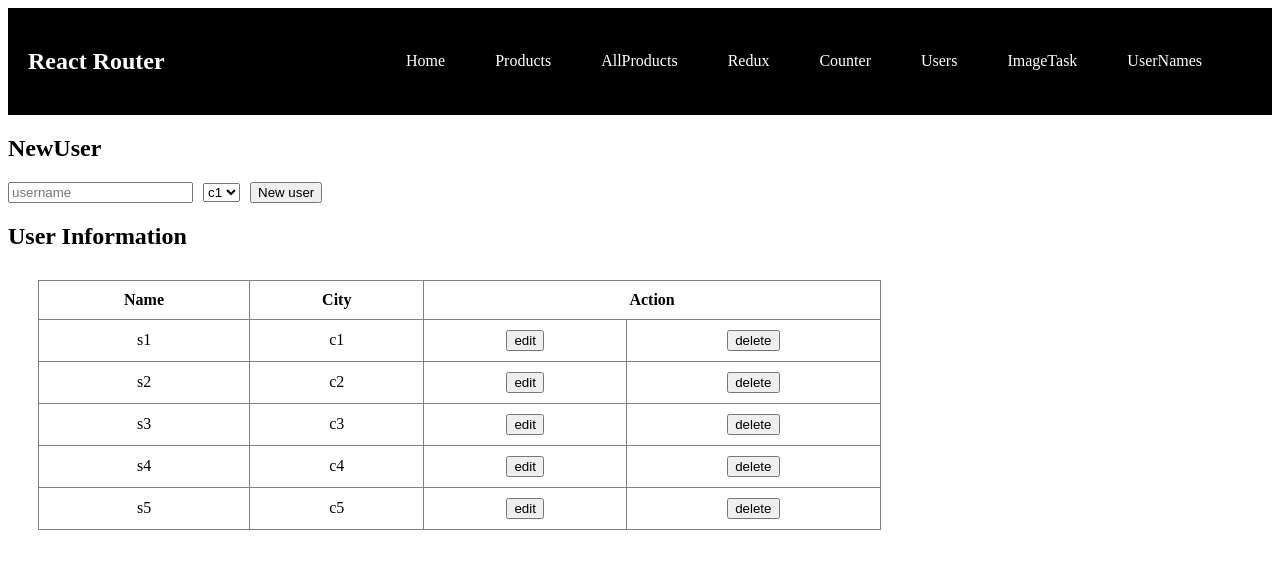
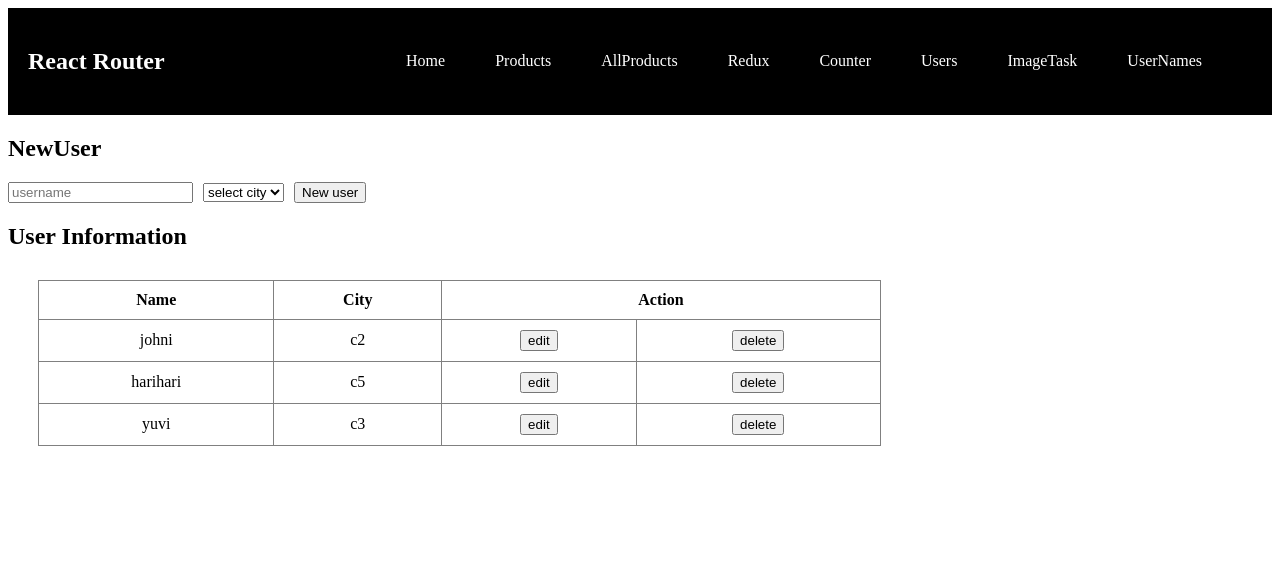
Before and after one commit to raguraman6066/basic-react-pro, a React (Vite) app: page /jsonserver in a window 1280 px wide. Shown: the top 568 px of the page. Built offline with nearby package versions, Linux system fonts and the light colour scheme; data requests are answered from the project's data file.

Commit message:
added axios crud

```diff
--- a/db.json
+++ b/db.json
@@ -1,12 +1,22 @@
 {
-    "result":[
-        {"name":"s1","city":"c1"},
-        {"name":"s2","city":"c2"},
-        {"name":"s3","city":"c3"},
-        {"name":"s4","city":"c4"},
-        {"name":"s5","city":"c5"}
-    ],
-    "data":{
-        "dummy":""
+  "result": [
+    {
+      "id": "f0f4",
+      "name": "johni",
+      "city": "c2"
+    },
+    {
+      "id": "0aa9",
+      "name": "harihari",
+      "city": "c5"
+    },
+    {
+      "id": "b16c",
+      "name": "yuvi",
+      "city": "c3"
     }
+  ],
+  "data": {
+    "dummy": ""
+  }
 }
--- a/src/App.jsx
+++ b/src/App.jsx
@@ -26,6 +26,7 @@ import { ReduxHome } from "./redux/ReduxHome";
 import { ProductDetails } from "./components/product-details/ProductDetails";
 import { Users } from "./components/json-server/Users";
 import { NewUser } from "./components/json-server/NewUser";
+import { UserHome } from "./components/json-server/UserHome";
 
 function App() {
   return (
@@ -44,15 +45,7 @@ function App() {
         <Route path={"/counter"} element={<Counter />} />
         <Route path={"/imagetask"} element={<ImageTask />} />
         <Route path={"/redux"} element={<ReduxHome />} />
-        <Route
-          path={"/jsonserver"}
-          element={
-            <div>
-              <NewUser />
-              <Users />
-            </div>
-          }
-        />
+        <Route path={"/jsonserver"} element={<UserHome />} />
         <Route path={"/productdetails/:id"} element={<ProductDetails />} />
         <Route path={"/usernames"} element={<UserNames />} />
         <Route path="*" element={<PageNotFound />}></Route>
--- a/src/components/json-server/NewUser.jsx
+++ b/src/components/json-server/NewUser.jsx
@@ -1,22 +1,75 @@
-import React from "react";
+import axios from "axios";
+import React, { useState } from "react";
 
-export const NewUser = () => {
+export const NewUser = ({
+  getUsers,
+  user,
+  isNewUser,
+  newuser,
+  setIsNewUser,
+  setnewuser,
+}) => {
+  function addNewUser() {
+    console.log(newuser);
+    axios
+      .post("http://localhost:3000/result", newuser)
+      .then((res) => {
+        console.log("success", res);
+        alert("new user created");
+        getUsers();
+        setnewuser({ name: "", city: "" });
+      })
+      .catch((error) => {
+        alert("newuser is not created");
+      });
+  }
+
+  function updateUser() {
+    axios
+      .put(`http://localhost:3000/result/${newuser.id}`, newuser)
+      .then((res) => {
+        console.log("success", res);
+        alert("user updated ");
+        getUsers();
+        setnewuser({ name: "", city: "" });
+        setIsNewUser(true);
+      })
+      .catch((error) => {
+        alert("newuser is not created");
+      });
+  }
+
   return (
     <div>
-      <h2>NewUser</h2>
+      <h2>{isNewUser ? "NewUser" : "UpdateUser"}</h2>
       <input
+        value={newuser.name}
         type="text"
         placeholder="username"
         style={{ marginRight: "10px" }}
+        onChange={(event) => {
+          setnewuser({ ...newuser, name: event.target.value });
+        }}
       />
-      <select name="" id="" style={{ marginRight: "10px" }}>
-        <option value="">c1</option>
-        <option value="">c2</option>
-        <option value="">c3</option>
-        <option value="">c4</option>
-        <option value="">c5</option>
+      <select
+        value={newuser.city}
+        name=""
+        id=""
+        style={{ marginRight: "10px" }}
+        onChange={(event) => {
+          setnewuser({ ...newuser, city: event.target.value });
+        }}
+      >
+        <option>select city</option>
+        <option>c1</option>
+        <option>c2</option>
+        <option>c3</option>
+        <option>c4</option>
+        <option>c5</option>
       </select>
-      <button>New user</button>
+      <button onClick={isNewUser ? addNewUser : updateUser}>
+        {isNewUser ? "New user" : "Update user"}
+      </button>
     </div>
   );
 };
--- /dev/null
+++ b/src/components/json-server/UserHome.jsx
@@ -0,0 +1,49 @@
+import React, { useState, useEffect } from "react";
+import { NewUser } from "./NewUser";
+import { Users } from "./Users";
+import axios from "axios";
+
+export const UserHome = () => {
+  let [users, setUsers] = useState([]);
+  let [newuser, setnewuser] = useState({ name: "", city: "" });
+
+  const getUsers = () => {
+    console.log("called getusers");
+    axios
+      .get("http://localhost:3000/result")
+      .then((res) => {
+        setUsers(res.data);
+      })
+      .catch((err) => {
+        alert("something went wrong");
+        console.log(err);
+      });
+  };
+
+  let [user, setUser] = useState({});
+
+  let [isNewUser, setIsNewUser] = useState(true);
+
+  return (
+    <div>
+      {
+        <NewUser
+          getUsers={getUsers}
+          user={user}
+          setIsNewUser={setIsNewUser}
+          isNewUser={isNewUser}
+          newuser={newuser}
+          setnewuser={setnewuser}
+        />
+      }
+      {
+        <Users
+          users={users}
+          getUsers={getUsers}
+          setIsNewUser={setIsNewUser}
+          setnewuser={setnewuser}
+        />
+      }
+    </div>
+  );
+};
--- a/src/components/json-server/Users.jsx
+++ b/src/components/json-server/Users.jsx
@@ -1,23 +1,28 @@
 import axios from "axios";
 import React, { useEffect, useState } from "react";
 
-export const Users = () => {
-  let [users, setUsers] = useState([]);
+export const Users = ({ users, getUsers, setIsNewUser, setnewuser }) => {
   useEffect(() => {
     getUsers();
   }, []);
-
-  const getUsers = () => {
+  function deleteUser(id) {
     axios
-      .get("http://localhost:3000/result")
+      .delete(`http://localhost:3000/result/${id}`)
       .then((res) => {
-        setUsers(res.data);
+        console.log("user deleted successfully", res);
       })
       .catch((err) => {
-        alert("something went wrong");
-        console.log(err);
+        console.log("failed to remove user");
       });
-  };
+    alert("user deleted");
+    getUsers();
+  }
+
+  function updateUser(user) {
+    setIsNewUser(false);
+    setnewuser(user);
+  }
+
   return (
     <div>
       <h2>User Information</h2>
@@ -38,10 +43,22 @@ export const Users = () => {
                     <td>{user.name}</td>
                     <td>{user.city}</td>
                     <td>
-                      <button>edit</button>
+                      <button
+                        onClick={() => {
+                          updateUser(user);
+                        }}
+                      >
+                        edit
+                      </button>
                     </td>
                     <td>
-                      <button>delete</button>
+                      <button
+                        onClick={() => {
+                          deleteUser(user.id);
+                        }}
+                      >
+                        delete
+                      </button>
                     </td>
                   </tr>
                 );
```
